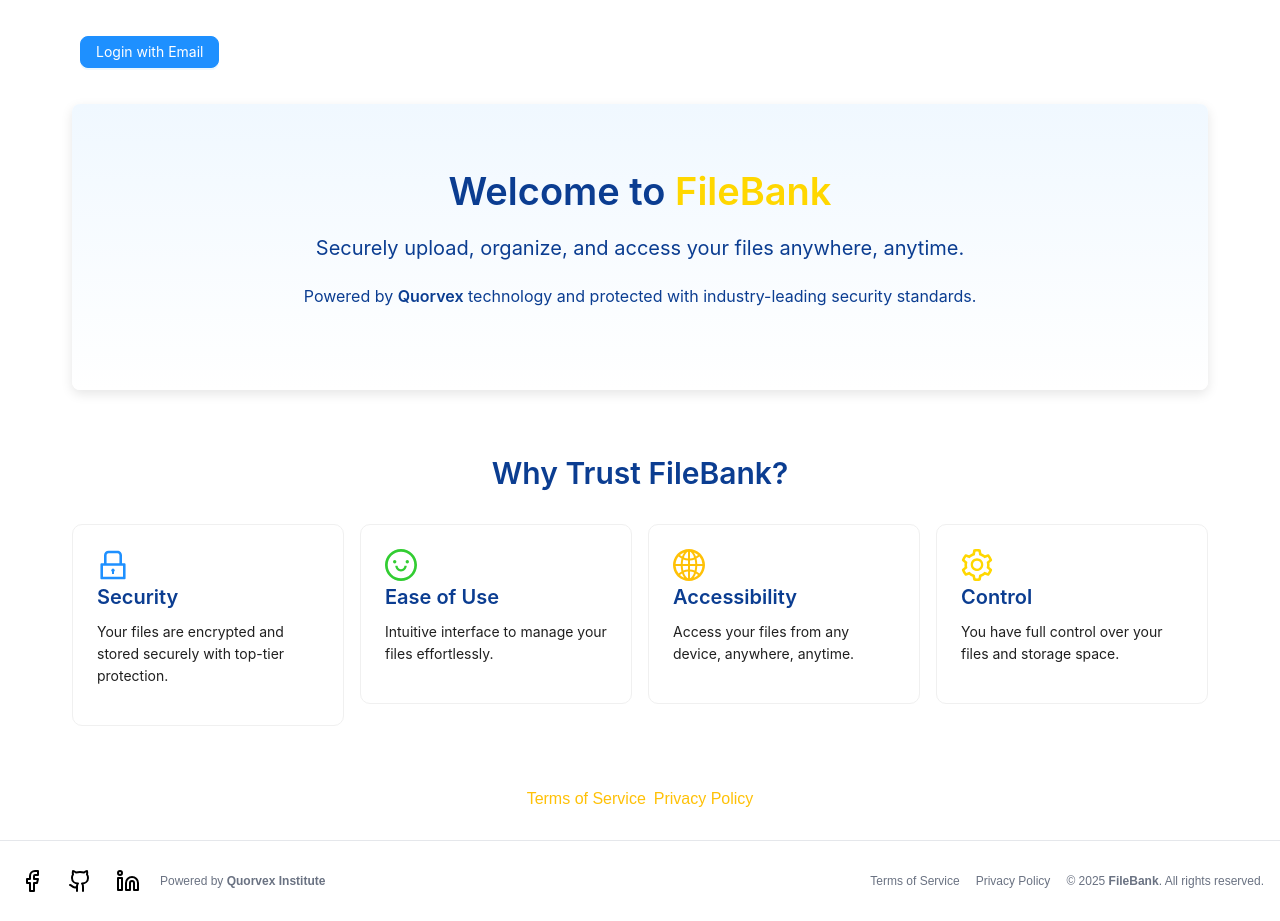
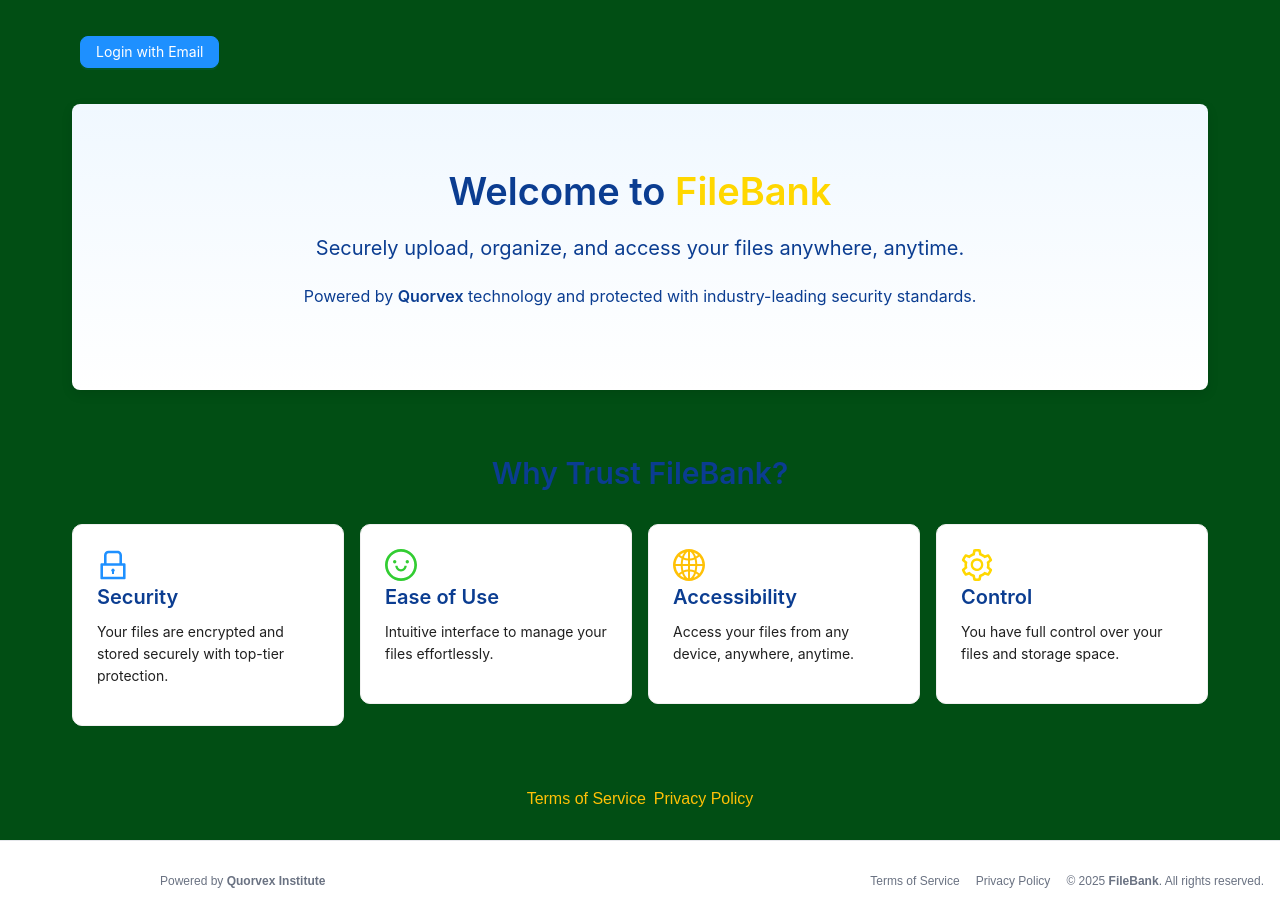
Before and after one commit to Ymffuture/Filebank, a React (Vite) app in the folder filebank-frontend/: page / in a window 1280 px wide. Built offline with nearby package versions, Linux system fonts and the light colour scheme.

Commit message:
Update index.css

```diff
--- a/filebank-frontend/src/index.css
+++ b/filebank-frontend/src/index.css
@@ -16,6 +16,8 @@ body {
   user-select: none;
   -webkit-user-select: none;
   -ms-user-select: none;
+    color:white ;
+    background:#014e14 ;
 }
 .fade-in {
   animation: fadeFlash 0.6s ease-in-out;
```
